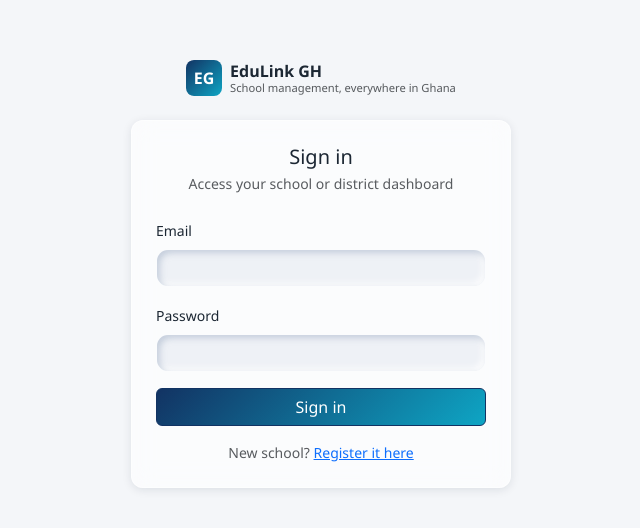
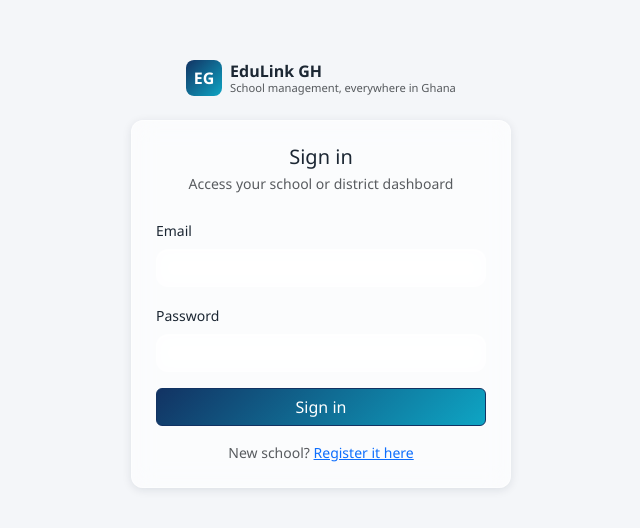
Before and after one commit to EmmaSerry/edulink-gh-web, a React (Vite) app: page /login in a window 1280 px wide. Shown: the part 126-654 px from the top of the page, without its empty margins (319-959 px from the left). Built offline with nearby package versions, Linux system fonts and the light colour scheme; no server answers.

Commit message:
Liquid Glass fix

```diff
--- a/src/styles/theme.css
+++ b/src/styles/theme.css
@@ -46,14 +46,15 @@
   --actrs-glass: rgba(255, 255, 255, 0.62);
   --actrs-glass-border: rgba(255, 255, 255, 0.5);
 
-  /* Neomorphism tokens - used only by form inputs (see .form-control /
-     .form-select below). A soft, slightly-off-white base with a light
-     shadow on the top-left and a darker shadow on the bottom-right
-     gives inputs a gently "pressed in" look, distinct from the glass
-     cards they sit inside, without needing a visible border. */
-  --actrs-neo-base: #eef1f6;
-  --actrs-neo-shadow-dark: rgba(163, 177, 198, 0.55);
-  --actrs-neo-shadow-light: rgba(255, 255, 255, 0.85);
+  /* Liquid-glass input tokens - used only by form inputs (see
+     .form-control / .form-select below). Same family as --actrs-glass
+     but a touch more opaque/less blurred, plus a bright top inner
+     highlight, so a typed-into field reads as its own small pane of
+     glass rather than a flat box - matching the cards it sits inside
+     instead of the "pressed in" neomorphic look this replaced. */
+  --actrs-input-glass: rgba(255, 255, 255, 0.55);
+  --actrs-input-border: rgba(255, 255, 255, 0.65);
+  --actrs-input-highlight: rgba(255, 255, 255, 0.9);
 
   --actrs-gradient-chrome: linear-gradient(180deg, var(--actrs-blue-black) 0%, var(--actrs-navy) 55%, var(--actrs-seablue) 100%);
   --actrs-gradient-accent: linear-gradient(90deg, var(--actrs-blue) 0%, var(--actrs-seablue) 60%, var(--actrs-yellow) 100%);
@@ -81,9 +82,9 @@
   --actrs-blue-light: #16283d;
   --actrs-glass: rgba(22, 29, 41, 0.58);
   --actrs-glass-border: rgba(255, 255, 255, 0.08);
-  --actrs-neo-base: #1a212e;
-  --actrs-neo-shadow-dark: rgba(0, 0, 0, 0.5);
-  --actrs-neo-shadow-light: rgba(255, 255, 255, 0.045);
+  --actrs-input-glass: rgba(22, 29, 41, 0.5);
+  --actrs-input-border: rgba(255, 255, 255, 0.12);
+  --actrs-input-highlight: rgba(255, 255, 255, 0.1);
 }
 
 body {
@@ -291,28 +292,31 @@ body::before {
   opacity: 0.55;
 }
 
-/* Neomorphic form inputs - a soft, slightly "pressed into the surface"
-   look instead of Bootstrap's flat bordered box, using the
-   --actrs-neo-* tokens above. Deliberately its own rule rather than
-   touching .actrs-grid-cell-input (the assessment/KG entry grid), which
-   needs to stay flat and borderless so hundreds of cells in a row don't
-   turn into hundreds of little embossed boxes. */
+/* Liquid-glass form inputs - its own small pane of frosted glass
+   (translucent + blurred, with a bright hairline highlight along the
+   top edge to catch the light) rather than Bootstrap's flat bordered
+   box or a "pressed in" embossed look. Deliberately its own rule
+   rather than touching .actrs-grid-cell-input (the assessment/KG entry
+   grid), which needs to stay flat and borderless so hundreds of cells
+   in a row don't turn into hundreds of little glass panes. */
 .form-control,
 .form-select {
-  background-color: var(--actrs-neo-base);
-  border: 1px solid transparent;
+  background-color: var(--actrs-input-glass);
+  backdrop-filter: blur(8px) saturate(140%);
+  -webkit-backdrop-filter: blur(8px) saturate(140%);
+  border: 1px solid var(--actrs-input-border);
   border-radius: var(--actrs-radius);
   color: var(--actrs-text);
-  box-shadow: inset 3px 3px 6px var(--actrs-neo-shadow-dark), inset -3px -3px 6px var(--actrs-neo-shadow-light);
-  transition: box-shadow 0.15s ease;
+  box-shadow: inset 0 1px 0 var(--actrs-input-highlight);
+  transition: box-shadow 0.15s ease, border-color 0.15s ease, background-color 0.15s ease;
 }
 
 .form-control:focus,
 .form-select:focus {
-  background-color: var(--actrs-neo-base);
+  background-color: var(--actrs-input-glass);
   color: var(--actrs-text);
-  box-shadow: inset 2px 2px 4px var(--actrs-neo-shadow-dark), inset -2px -2px 4px var(--actrs-neo-shadow-light),
-    0 0 0 3px var(--actrs-blue-light);
+  border-color: var(--actrs-blue);
+  box-shadow: inset 0 1px 0 var(--actrs-input-highlight), 0 0 0 3px var(--actrs-blue-light);
 }
 
 .form-control::placeholder {
@@ -322,8 +326,8 @@ body::before {
 
 .form-control:disabled,
 .form-select:disabled {
-  opacity: 0.6;
-  box-shadow: inset 1px 1px 3px var(--actrs-neo-shadow-dark);
+  opacity: 0.55;
+  box-shadow: none;
 }
 
 /* Print styles - used by the Class Register (Module 12) and future
```
